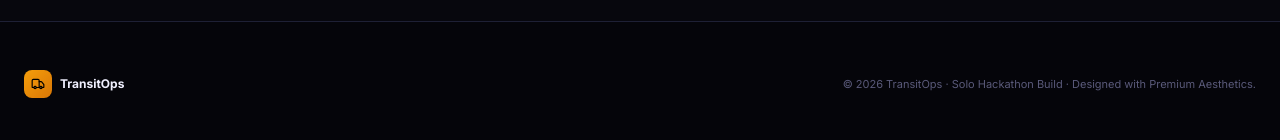
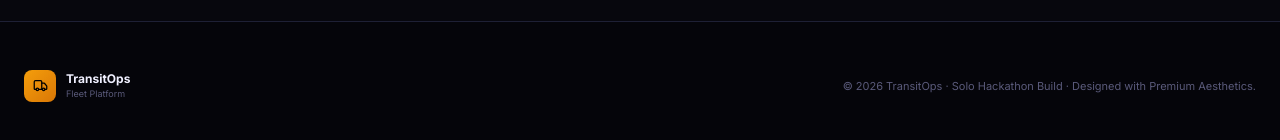
Before and after one commit to Kritansh-Tank/Odoo-Hackathon-2026, a Next.js app: page / in a window 1280 px wide. Shown: the part 2682-2822 px from the top of the page. Built offline with nearby package versions, Linux system fonts and the light colour scheme.

Commit message:
Include brand tagline under brand title inside landing page footer

```diff
--- a/app/page.tsx
+++ b/app/page.tsx
@@ -385,14 +385,19 @@ export default function LandingPage() {
       {/* ─── FOOTER ────────────────────────────────────────────────── */}
       <footer className="mt-auto py-12 border-t z-10 relative" style={{ borderColor: 'var(--color-border)' }}>
         <div className="max-w-7xl mx-auto px-6 flex flex-col md:flex-row items-center justify-between gap-6">
-          <div className="flex items-center gap-2">
+          <div className="flex items-center gap-2.5">
             <div
-              className="flex items-center justify-center w-7 h-7 rounded-lg"
+              className="flex items-center justify-center w-8 h-8 rounded-lg"
               style={{ background: 'linear-gradient(135deg, #f59e0b, #d97706)' }}
             >
-              <Truck size={14} className="text-black" />
+              <Truck size={15} className="text-black" />
             </div>
-            <span className="font-bold text-xs">TransitOps</span>
+            <div className="flex flex-col">
+              <span className="font-bold text-xs leading-none">TransitOps</span>
+              <span className="text-[9px] leading-none mt-1" style={{ color: 'var(--color-text-muted)' }}>
+                Fleet Platform
+              </span>
+            </div>
           </div>
 
           <div className="text-[11px]" style={{ color: 'var(--color-text-muted)' }}>
```
